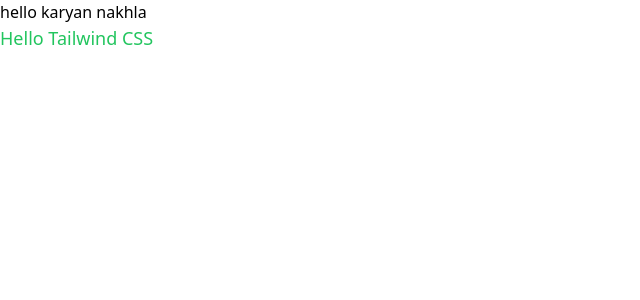
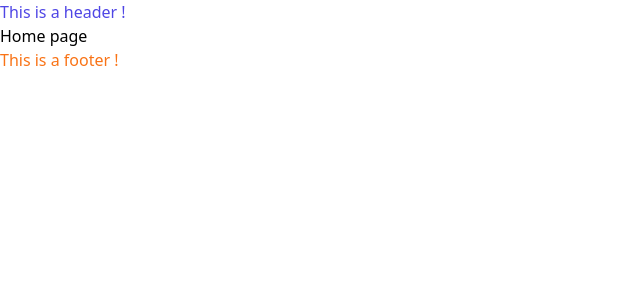
Before and after one commit to ABDELLPROO/BTS-PFE-IMMO, a PHP site: page / in a window 1280 px wide. Shown: the top 300 px of the page, without its empty margins (0-640 px from the left). Run offline with PHP 8.4, Linux system fonts and the light colour scheme.

Commit message:
Task: structure layouts usage

```diff
--- a/index.css
+++ b/index.css
@@ -468,22 +468,12 @@
   --tw-backdrop-sepia:  ;
 }
 
-.text-lg {
-  font-size: 1.125rem;
-  line-height: 1.75rem;
+.text-indigo-600 {
+  --tw-text-opacity: 1;
+  color: rgb(79 70 229 / var(--tw-text-opacity));
 }
 
-.text-purple-600 {
+.text-orange-500 {
   --tw-text-opacity: 1;
-  color: rgb(147 51 234 / var(--tw-text-opacity));
+  color: rgb(249 115 22 / var(--tw-text-opacity));
 }
-
-.text-green-300 {
-  --tw-text-opacity: 1;
-  color: rgb(134 239 172 / var(--tw-text-opacity));
-}
-
-.text-green-500 {
-  --tw-text-opacity: 1;
-  color: rgb(34 197 94 / var(--tw-text-opacity));
-}
--- a/index.php
+++ b/index.php
@@ -1,7 +1,3 @@
-<?php
-  echo "hello karyan nakhla ";
-?>
-
 <html>
   <head>
     <link rel="stylesheet" href="index.css">
@@ -10,6 +6,12 @@
   </head>
 
   <body>
-    <p class="text-lg text-green-500">Hello Tailwind CSS</p>
+    <?php if ($_SERVER['REQUEST_URI'] == '/'): ?>
+      <?php include './layouts/MainLayout.php'; ?>
+    <?php endif; ?>
+
+    <?php if ($_SERVER['REQUEST_URI'] == '/about'): ?>
+      <?php include './layouts/MainLayout.php'; ?>
+    <?php endif; ?>
   </body>
 </html>
--- /dev/null
+++ b/layouts/MainLayout.php
@@ -0,0 +1,15 @@
+<header>
+  <p class="text-indigo-600">This is a header !</p>
+</header>
+
+<?php if ($_SERVER['REQUEST_URI'] == '/'): ?>
+  <?php include './pages/home.php'; ?>
+<?php endif; ?>
+
+<?php if ($_SERVER['REQUEST_URI'] == '/about'): ?>
+  <?php include './pages/about.php'; ?>
+<?php endif; ?>
+
+<footer>
+  <p class="text-orange-500">This is a footer !</p>
+</footer>
--- /dev/null
+++ b/pages/about.php
@@ -0,0 +1 @@
+<p>About us page</p>
--- /dev/null
+++ b/pages/home.php
@@ -0,0 +1 @@
+<p>Home page</p>
--- a/tailwind.config.js
+++ b/tailwind.config.js
@@ -1,5 +1,9 @@
 module.exports = {
-  content: ["./src/**/*.{html,js,php}", "index.php"],
+  content: [
+    "./src/**/*.{html,js,php}",
+    "./layouts/**/*.{html,js,php}",
+    "./pages/**/*.{html,js,php}"
+  ],
   theme: {
     extend: {},
   },
```
